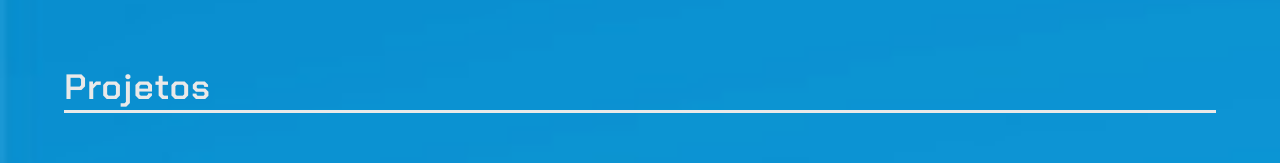
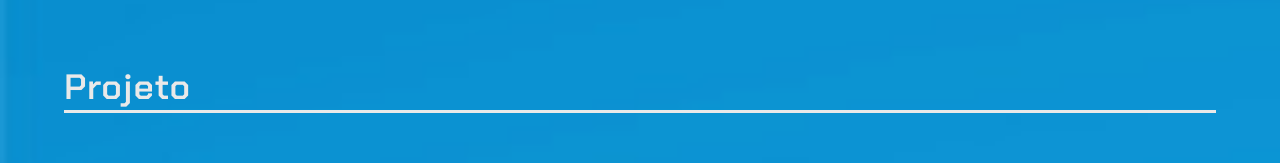
Before and after one commit to mateuslph/portifolio-foguete-react, a React (Create React App) app: page /projects in a window 1280 px wide. Shown: the part 167-330 px from the top of the page. Built offline with nearby package versions, Linux system fonts and the light colour scheme.

Commit message:
muda a palavra de Projetos para Projeto em Projects.jsx

```diff
--- a/src/Components/Projects.jsx
+++ b/src/Components/Projects.jsx
@@ -107,7 +107,7 @@ function Projects() {
     <div>
       <Background image={ImageBackground}>
         <Conteudo>
-          <TituloPrincipal>Projetos</TituloPrincipal>
+          <TituloPrincipal>Projeto</TituloPrincipal>
           <ContainerProjetos>
             {projectsData.map((project) => (
               <ProjectCard key={project.id} project={project} />
```
